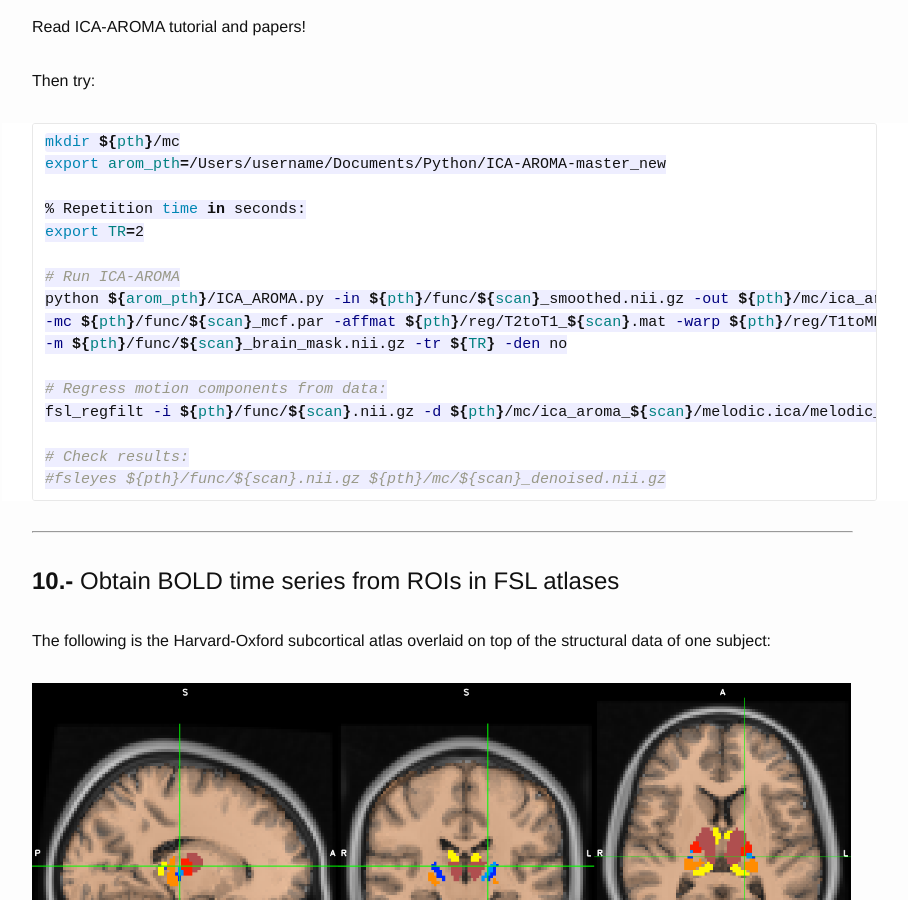
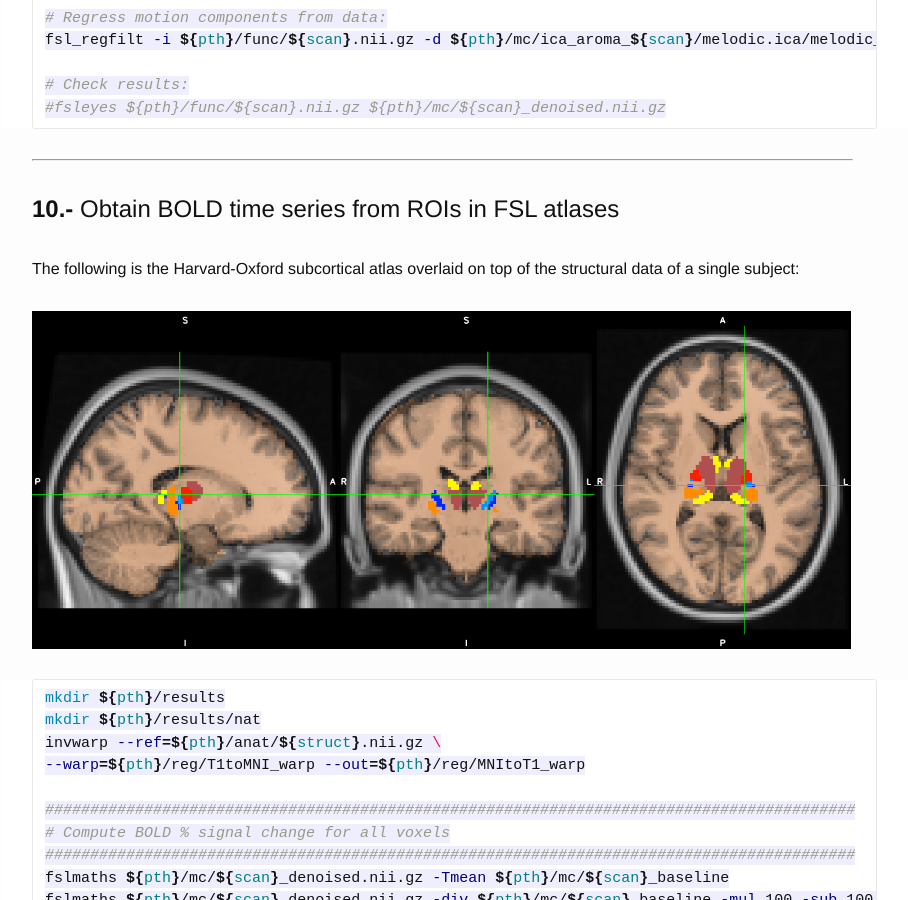
Before and after one commit to nicogravel/fMRI-barebones, a Jekyll site: the page built from docs/howto.md, in a window 1280 px wide and 900 px high, scrolled down 7504 px. Shown: the whole window, without its empty margins (28-936 px from the left). Built offline with Jekyll 4.4.1, drawn with Linux system fonts in a browser that asks for light colours; comment, search, counter and statistics services are not loaded.

Commit message:
minor index fix

```diff
--- a/docs/howto.md
+++ b/docs/howto.md
@@ -324,7 +321,7 @@
 
 ## **10.-** Obtain BOLD time series from ROIs in FSL atlases
 
-The following is the Harvard-Oxford subcortical atlas overlaid on top of the structural data of one subject:
+The following is the Harvard-Oxford subcortical atlas overlaid on top of the structural data of a single subject:
 
 ![subc](/fMRI-barebones/assets/subc.png)
 
```
Also changed, not shown: other parts of docs/howto.md (+0 -3 lines).
